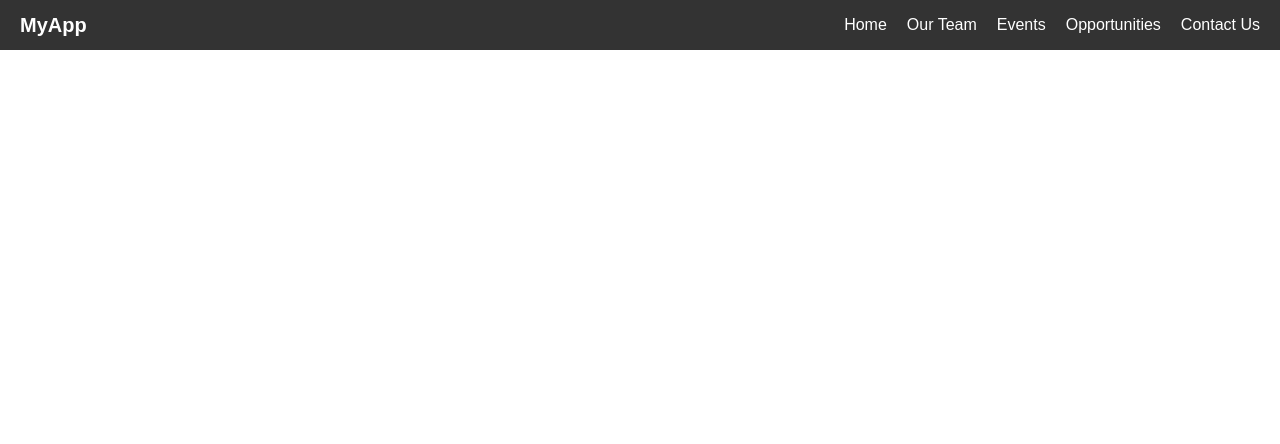
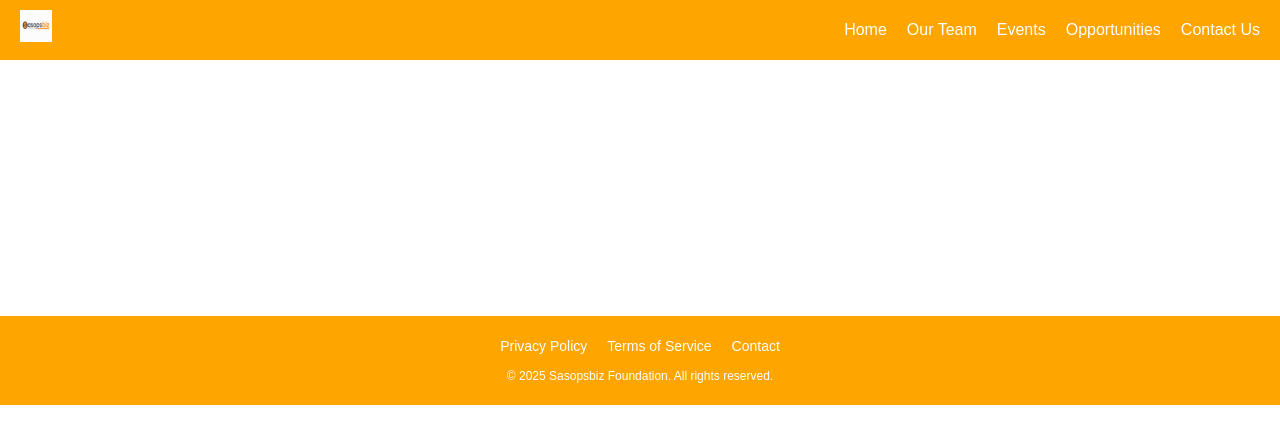
Before and after one commit to zibusisojnduna/Sasopsbiz-Foundation, a React (Vite) app: page /team in a window 1280 px wide. Shown: the top 444 px of the page. Built offline with nearby package versions, Linux system fonts and the light colour scheme.

Commit message:
footer added

```diff
--- /dev/null
+++ b/src/components/footer.jsx
@@ -0,0 +1,46 @@
+import React from "react";
+
+const Footer = () => {
+  const styles = {
+    footer: {
+      backgroundColor: "orange",
+      color: "white",
+      textAlign: "center",
+      padding: "20px 10px",
+      marginTop: "40px",
+    },
+    links: {
+      display: "flex",
+      justifyContent: "center",
+      gap: "20px",
+      marginBottom: "10px",
+      flexWrap: "wrap",
+    },
+    link: {
+      color: "white",
+      textDecoration: "none",
+      fontSize: "14px",
+      cursor: "pointer",
+      transition: "color 0.3s",
+    },
+    copyright: {
+      fontSize: "12px",
+      color: "white",
+    },
+  };
+
+  return (
+    <footer style={styles.footer}>
+      <div style={styles.links}>
+        <a href="#privacy" style={styles.link}>Privacy Policy</a>
+        <a href="#terms" style={styles.link}>Terms of Service</a>
+        <a href="#contact" style={styles.link}>Contact</a>
+      </div>
+      <p style={styles.copyright}>
+        © {new Date().getFullYear()} Sasopsbiz Foundation. All rights reserved.
+      </p>
+    </footer>
+  );
+};
+
+export default Footer;
--- a/src/components/navbar.jsx
+++ b/src/components/navbar.jsx
@@ -6,7 +6,7 @@ const Navbar = () => {
       display: "flex",
       justifyContent: "space-between",
       alignItems: "center",
-      backgroundColor: "#333",
+      backgroundColor: "orange",
       padding: "10px 20px",
       color: "white",
       position: "sticky",
@@ -36,13 +36,13 @@ const Navbar = () => {
 
   return (
     <nav style={styles.navbar}>
-      <div style={styles.logo}>MyApp</div>
+      <div style={styles.logo}><img src="../src/assets/favicon-32x32.png" style={{}}></img></div>
       <ul style={styles.navLinks}>
         <li><a href="#home" style={styles.link}>Home</a></li>
-        <li><a href="#about" style={styles.link}>Our Team</a></li>
-        <li><a href="#services" style={styles.link}>Events</a></li>
-        <li><a href="#contact" style={styles.link}>Opportunities</a></li>
-        <li><a href="#contact" style={styles.link}>Contact Us</a></li>
+        <li><a href="#team" style={styles.link}>Our Team</a></li>
+        <li><a href="#events" style={styles.link}>Events</a></li>
+        <li><a href="#opportunities" style={styles.link}>Opportunities</a></li>
+        <li><a href="#contacts" style={styles.link}>Contact Us</a></li>
 
       </ul>
     </nav>
--- a/src/pages/home.jsx
+++ b/src/pages/home.jsx
@@ -3,18 +3,18 @@ function Home(){
     return(
 
         <section>
-            <div style={{margin:"5%", textAlign:"center", padding:"5%", borderRadius:"10px"}}>
+            <div style={{margin:"5%", textAlign:"center", padding:"5%"}}>
                 <h2>Welcome to</h2><br></br>
                 <h1 style={{ color:"orange"}}>Sasopsbiz Foundation</h1>
             </div>
 
-            <div style={{margin:"5%", textAlign:"center", padding:"5%", borderRadius:"10px"}}>
+            <div style={{margin:"5%", textAlign:"center", padding:"5%"}}>
                 <img src="../src/assets/joel-muniz-3k3l2brxmwQ-unsplash.jpg" style={{height:"25%", width:"100%", padding:"5%"}}>
 
                 </img>
             </div>
 
-            <div style={{margin:"5%", textAlign:"center", padding:"5%", borderRadius:"10px"}}>
+            <div style={{margin:"5%", textAlign:"center", padding:"5%"}}>
                 <h1>Empowering Communities. Transforming Lives. Building a Just Future.</h1>
 
                 <h2>Founded in 2018 and based in Pietermaritzburg, KwaZulu-Natal, the SASOPSBIZ
@@ -30,7 +30,7 @@ to hold back communities.</h2>
 </div>
 
 
-<div style={{margin:"5%", textAlign:"center", padding:"5%", borderRadius:"10px"}}>
+<div style={{margin:"5%", textAlign:"center", padding:"5%"}}>
    <h1>Why Economic Independence Matters</h1>
 
 <h2>Economic independence is more than just earning an income—it is a powerful tool for social
@@ -57,7 +57,7 @@ that often thrive in environments of economic vulnerability.
 </h2>
 </div>
 
-<div style={{margin:"5%", textAlign:"center", padding:"5%", borderRadius:"10px"}}>
+<div style={{margin:"5%", textAlign:"center", padding:"5%"}}>
     <h1>Our Commitment</h1>
 
 <h2>At SASOPSBIZ Foundation, we are committed to:</h2>
@@ -77,14 +77,17 @@ development and social impact.
 </h2>
 </div>
 
-<div style={{margin:"5%", textAlign:"center", padding:"5%", borderRadius:"10px"}}>
+<div style={{margin:"5%", textAlign:"center", padding:"5%"}}>
     <h1>Our Vision</h1>
 
 <h2>A South Africa where every individual—regardless of background—has the opportunity to
 achieve economic independence, live free from violence, and contribute to the growth and
 well-being of their communities.</h2>
 
-<h1>Join Us in Building a Future of Dignity and Hope</h1><br></br>
+</div>
+
+<div style={{margin:"5%", textAlign:"center", padding:"5%"}}>
+    <h1>Join Us in Building a Future of Dignity and Hope</h1><br></br>
 
 <h2>Your support can make a real difference. Whether through partnership, volunteering, or
 donations, you can help us expand our reach and change more lives. Together, we can break
@@ -93,6 +96,9 @@ children, and generations to come.</h2>
 </div>
 
 
+
+
+
         </section>
 
 
--- a/src/pages/layout.jsx
+++ b/src/pages/layout.jsx
@@ -1,12 +1,14 @@
 import React from "react";
 import { Outlet } from "react-router-dom";
 import Navbar from "../components/navbar";
+import Footer from "../components/footer";
 
 function Layout(){
     return(
         <div>
             <Navbar/>
             <Outlet/>
+            <Footer/>
         </div>
     )
 }
--- a/src/pages/ourTeam.jsx
+++ b/src/pages/ourTeam.jsx
@@ -1,6 +1,11 @@
 function Team(){
     return(
-        <></>
+        <section>
+            <div style={{margin:"5%", textAlign:"center", padding:"5%"}}>
+
+            </div>
+
+        </section>
     )
 }
 export default Team
```
Also changed, not shown: src/assets/Sasopsbiz Foundation Logo.png (added).
